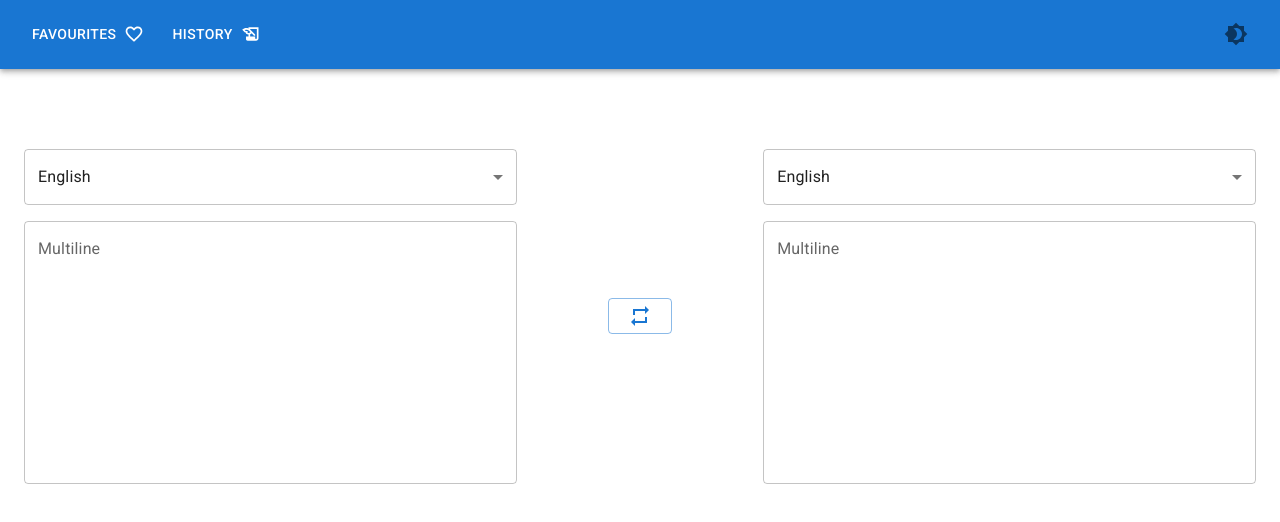
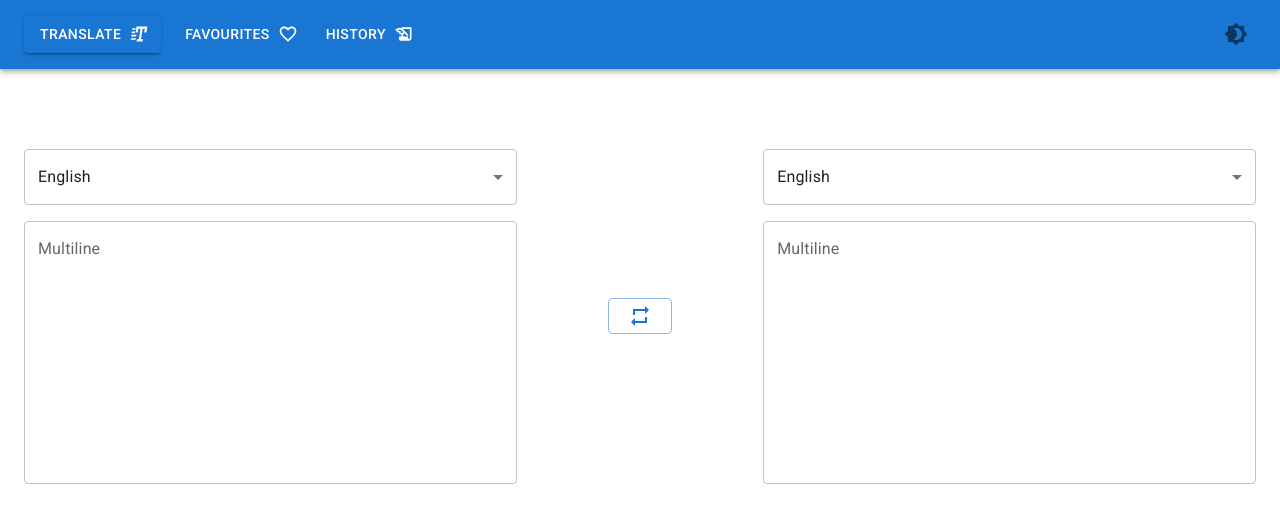
Before and after one commit to zgibex333/translator, a React (Create React App) app: page / in a window 1280 px wide. Shown: the top 522 px of the page. Built offline with nearby package versions, Linux system fonts and the light colour scheme.

Commit message:
routes and routing  were added

```diff
--- a/package.json
+++ b/package.json
@@ -17,6 +17,7 @@
     "axios": "^0.27.2",
     "react": "^18.2.0",
     "react-dom": "^18.2.0",
+    "react-router-dom": "^6.3.0",
     "react-scripts": "5.0.1",
     "typescript": "^4.8.3",
     "web-vitals": "^2.1.4"
--- a/src/App.tsx
+++ b/src/App.tsx
@@ -1,13 +1,16 @@
-import Box from "@mui/material/Box";
 import { ContextWrapper } from "./components/ContextWrapper";
 import { Header } from "./components/Header";
 import Container from "@mui/material/Container";
-import Button from "@mui/material/Button";
-import RepeatIcon from "@mui/icons-material/Repeat";
-import { TranslateColumn } from "./components/TranslateColumn";
+import { BrowserRouter, Routes, Route } from "react-router-dom";
+import { FAVOURITES, HISTORY, HOME } from "./utils/routes";
+import { TranslatePage } from "./pages/TranslatePage";
+import { FavouritesPage } from "./pages/FavouritesPage";
+import { HistoryPage } from "./pages/HistoryPage";
+import { NotFoundPage } from "./pages/NotFoundPage";
 
 export const App: React.FC = () => {
   return (
+    <BrowserRouter>
       <ContextWrapper>
         <Header />
         <Container
@@ -16,27 +19,14 @@ export const App: React.FC = () => {
             flexGrow: 1,
           }}
         >
-        <Box
-          sx={{
-            display: "flex",
-            flexDirection: { xs: "column", md: "row" },
-            justifyContent: "space-between",
-            alignItems: "center",
-            mt: 10,
-          }}
-        >
-          <TranslateColumn />
-          <Button
-            variant="outlined"
-            sx={{
-              my: { xs: 2, md: "none" },
-            }}
-          >
-            <RepeatIcon />
-          </Button>
-          <TranslateColumn />
-        </Box>
+          <Routes>
+            <Route path={HOME} element={<TranslatePage />} />
+            <Route path={FAVOURITES} element={<FavouritesPage />} />
+            <Route path={HISTORY} element={<HistoryPage />} />
+            <Route path="*" element={<NotFoundPage />} />
+          </Routes>
         </Container>
       </ContextWrapper>
+    </BrowserRouter>
   );
 };
--- a/src/components/Header.tsx
+++ b/src/components/Header.tsx
@@ -13,13 +13,16 @@ import Brightness4Icon from "@mui/icons-material/Brightness4";
 import Brightness7Icon from "@mui/icons-material/Brightness7";
 import HistoryEduIcon from "@mui/icons-material/HistoryEdu";
 import FavoriteBorderIcon from "@mui/icons-material/FavoriteBorder";
-
+import RttIcon from "@mui/icons-material/Rtt";
 import { ColorModeContext } from "../context/context";
 import { useTheme } from "@mui/material";
+import { FAVOURITES, HISTORY, HOME } from "../utils/routes";
+import { useLocation, useNavigate } from "react-router-dom";
 
-const pages = [
-  ["Favourites", <FavoriteBorderIcon />],
-  ["History", <HistoryEduIcon />],
+const pages: [string, React.ReactNode, string][] = [
+  ["Translate", <RttIcon />, HOME],
+  ["Favourites", <FavoriteBorderIcon />, FAVOURITES],
+  ["History", <HistoryEduIcon />, HISTORY as string],
 ];
 
 export const Header: React.FC = () => {
@@ -29,12 +32,17 @@ export const Header: React.FC = () => {
 
   const theme = useTheme();
 
+  const { pathname } = useLocation();
+
+  const navigate = useNavigate();
+
   const handleOpenNavMenu = (event: React.MouseEvent<HTMLElement>) => {
     setAnchorElNav(event.currentTarget);
   };
 
-  const handleCloseNavMenu = () => {
+  const handleCloseNavMenu = (path: string) => {
     setAnchorElNav(null);
+    navigate(path);
   };
 
   const currentColorModeIcon =
@@ -74,9 +82,12 @@ export const Header: React.FC = () => {
               }}
             >
               {pages.map((page, index) => (
-                <MenuItem key={index} onClick={handleCloseNavMenu}>
+                <MenuItem
+                  key={index}
+                  onClick={() => handleCloseNavMenu(page[2])}
+                >
+                  {page[1]}
                   <Typography textAlign="center">{page[0]}</Typography>
-                  {page[1]}
                 </MenuItem>
               ))}
             </Menu>
@@ -85,9 +96,10 @@ export const Header: React.FC = () => {
             {pages.map((page, index) => (
               <Button
                 key={index}
-                onClick={handleCloseNavMenu}
+                onClick={() => handleCloseNavMenu(page[2])}
                 sx={{ my: 2, mr: 2, color: "white", display: "flex" }}
                 endIcon={page[1]}
+                variant={pathname === page[2] ? "contained" : "text"}
               >
                 {page[0]}
               </Button>
--- /dev/null
+++ b/src/pages/FavouritesPage.tsx
@@ -0,0 +1,5 @@
+import React from "react";
+
+export const FavouritesPage: React.FC = () => {
+  return <div>FavouritesPage</div>;
+};
--- /dev/null
+++ b/src/pages/HistoryPage.tsx
@@ -0,0 +1,5 @@
+import React from "react";
+
+export const HistoryPage: React.FC = () => {
+  return <div>HistoryPage</div>;
+};
--- /dev/null
+++ b/src/pages/NotFoundPage.tsx
@@ -0,0 +1,17 @@
+import React from "react";
+import Box from "@mui/material/Box";
+import Typography from "@mui/material/Typography";
+
+export const NotFoundPage: React.FC = () => {
+  return (
+    <Box
+      sx={{
+        mt: 4,
+      }}
+    >
+      <Typography variant="h4" gutterBottom textAlign="center">
+        This page does not exist
+      </Typography>
+    </Box>
+  );
+};
--- /dev/null
+++ b/src/pages/TranslatePage.tsx
@@ -0,0 +1,30 @@
+import React from "react";
+import Box from "@mui/material/Box";
+import Button from "@mui/material/Button";
+import RepeatIcon from "@mui/icons-material/Repeat";
+import { TranslateColumn } from "../components/TranslateColumn";
+
+export const TranslatePage: React.FC = () => {
+  return (
+    <Box
+      sx={{
+        display: "flex",
+        flexDirection: { xs: "column", md: "row" },
+        justifyContent: "space-between",
+        alignItems: "center",
+        mt: 10,
+      }}
+    >
+      <TranslateColumn />
+      <Button
+        variant="outlined"
+        sx={{
+          my: { xs: 2, md: "none" },
+        }}
+      >
+        <RepeatIcon />
+      </Button>
+      <TranslateColumn />
+    </Box>
+  );
+};
--- /dev/null
+++ b/src/utils/routes.ts
@@ -0,0 +1,3 @@
+export const HOME = "/";
+export const FAVOURITES = "/favourites";
+export const HISTORY = "/history";
```
Also changed, not shown: 1 other file (tests, documents, lock files or other folders). Lines whose indentation alone changed are shown as unchanged.
